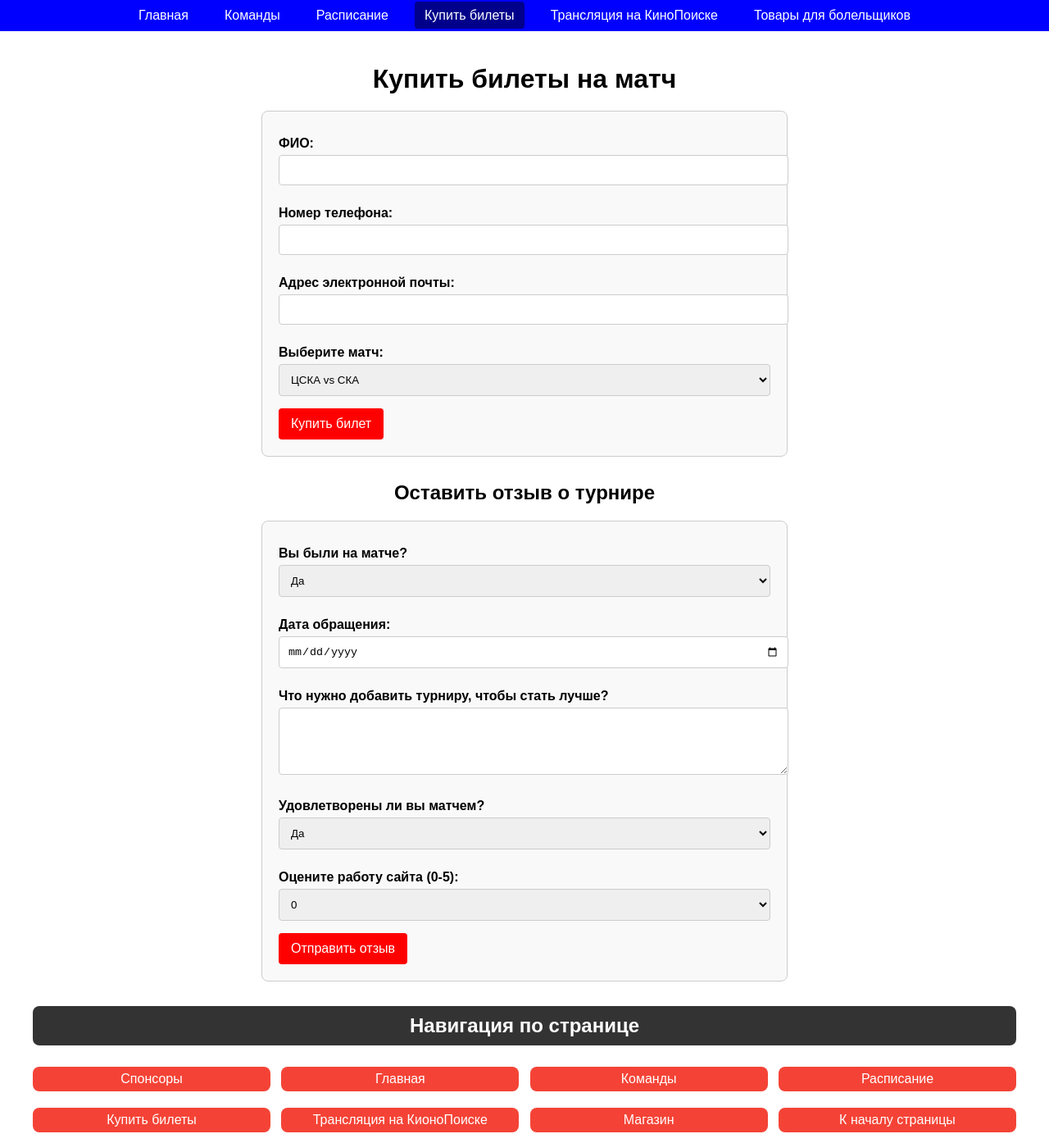
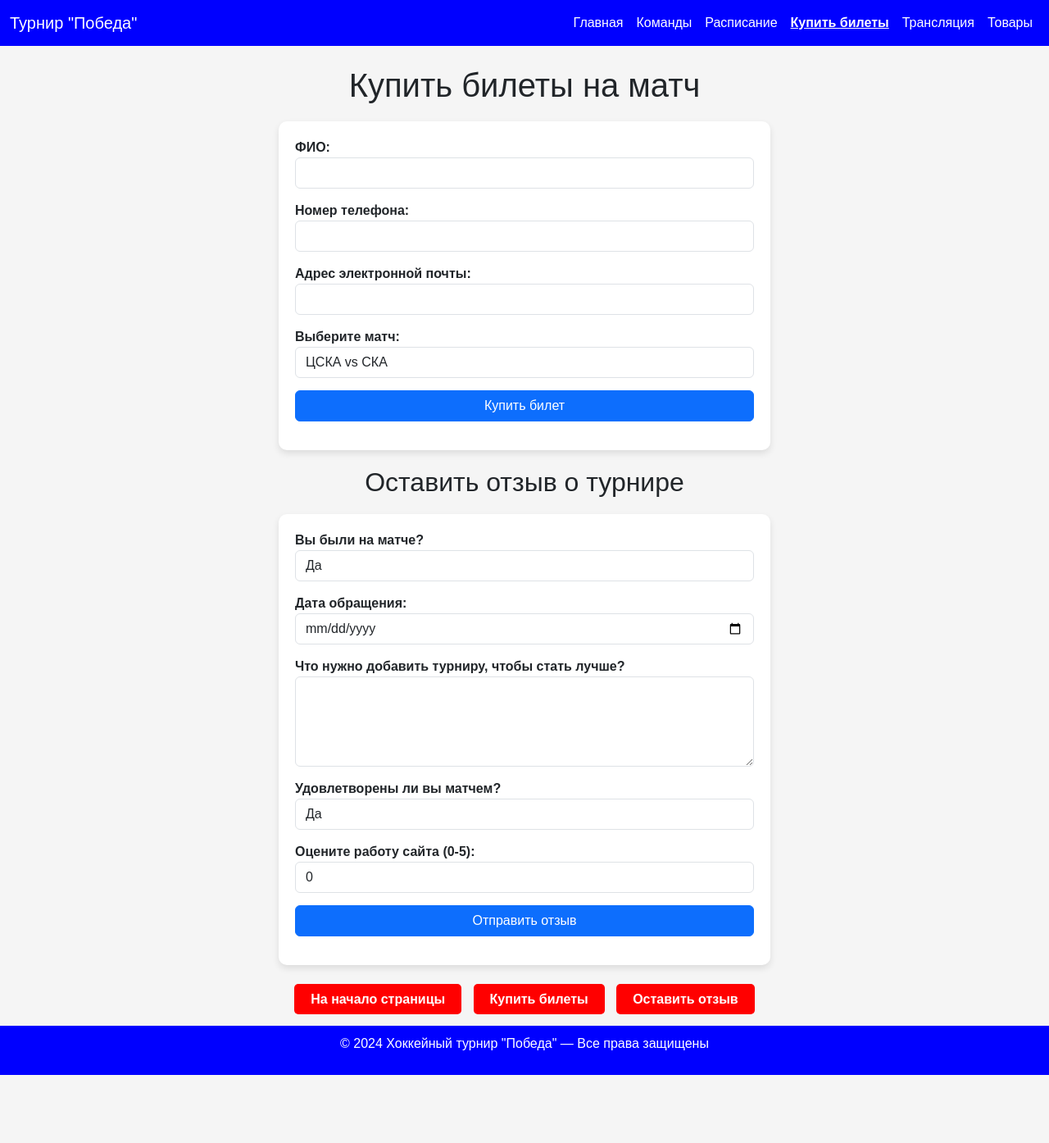
Before and after one commit to Alexey-Kor/HTPOBEDA, a plain HTML site: page tickets.html in a window 1280 px wide. Shown: the top 1394 px of the page at 82% size. After the commit the page ends 1311 px from the top, so only its background shows below. Drawn offline with nearby package versions, Linux system fonts and the light colour scheme.

Commit message:
tickets.html

```diff
--- a/tickets.html
+++ b/tickets.html
@@ -2,67 +2,150 @@
 <html lang="ru">
 <head>
     <meta charset="UTF-8">
+    <meta name="viewport" content="width=device-width, initial-scale=1.0">
     <title>Купить билеты - Хоккейный турнир "Победа"</title>
-    <link rel="stylesheet" href="style.css">
+    <link href="https://cdn.jsdelivr.net/npm/bootstrap@5.3.1/dist/css/bootstrap.min.css" rel="stylesheet">
+    <style>
+        body {
+            font-family: Arial, sans-serif;
+            background-color: #f5f5f5;
+        }
+
+        .navbar {
+            background-color: blue;
+        }
+
+        .navbar-nav .nav-link {
+            color: white;
+        }
+
+        .navbar-nav .nav-link.active {
+            font-weight: bold;
+            text-decoration: underline;
+        }
+
+        h1, h2 {
+            text-align: center;
+            margin: 20px 0;
+        }
+
+        form {
+            max-width: 600px;
+            margin: 0 auto;
+            padding: 20px;
+            background-color: white;
+            border-radius: 10px;
+            box-shadow: 0 4px 8px rgba(0, 0, 0, 0.1);
+        }
+
+        form label {
+            font-weight: bold;
+        }
+
+        form input, form select, form textarea, form button {
+            margin-bottom: 15px;
+        }
+
+        form button {
+            width: 100%;
+        }
+
+        .btn-container {
+            margin-top: 30px;
+            text-align: center;
+        }
+
+        .btn-container a {
+            margin: 5px;
+            padding: 10px 20px;
+            color: white;
+            background-color: red;
+            border-radius: 5px;
+            text-decoration: none;
+            font-weight: bold;
+        }
+
+        .btn-container a:hover {
+            background-color: darkred;
+            text-decoration: none;
+        }
+
+        footer {
+            margin-top: 20px;
+            background-color: blue;
+            color: white;
+            text-align: center;
+            padding: 10px 0;
+        }
+    </style>
 </head>
 <body>
-
-    <nav>
-        <ul>
-            <li><a href="index.html">Главная</a></li>
-            <li><a href="teams.html">Команды</a></li>
-            <li><a href="schedule.html">Расписание</a></li>
-            <li><a href="tickets.html" class="active">Купить билеты</a></li>
-            <li><a href="https://www.kinopoisk.ru/" target="_blank">Трансляция на КиноПоиске</a></li>
-            <li><a href="shop.html">Товары для болельщиков</a></li>
-        </ul>
+    <!-- Навигация -->
+    <nav class="navbar navbar-expand-lg navbar-dark">
+        <div class="container-fluid">
+            <a class="navbar-brand" href="#">Турнир "Победа"</a>
+            <button class="navbar-toggler" type="button" data-bs-toggle="collapse" data-bs-target="#navbarNav" aria-controls="navbarNav" aria-expanded="false" aria-label="Переключить навигацию">
+                <span class="navbar-toggler-icon"></span>
+            </button>
+            <div class="collapse navbar-collapse" id="navbarNav">
+                <ul class="navbar-nav ms-auto">
+                    <li class="nav-item"><a class="nav-link" href="index.html">Главная</a></li>
+                    <li class="nav-item"><a class="nav-link" href="teams.html">Команды</a></li>
+                    <li class="nav-item"><a class="nav-link" href="schedule.html">Расписание</a></li>
+                    <li class="nav-item"><a class="nav-link active" href="tickets.html">Купить билеты</a></li>
+                    <li class="nav-item"><a class="nav-link" href="https://www.kinopoisk.ru/" target="_blank">Трансляция</a></li>
+                    <li class="nav-item"><a class="nav-link" href="shop.html">Товары</a></li>
+                </ul>
+            </div>
+        </div>
     </nav>
 
-    <main>
-        <h1>Купить билеты на матч</h1>
-        <form id="ticketForm" class="ticket-form" onsubmit="handleTicketFormSubmit(event)">
+    <!-- Основной контент -->
+    <main class="container mt-4">
+        <h1 id="top">Купить билеты на матч</h1>
+        <form id="ticketForm" onsubmit="handleTicketFormSubmit(event)">
             <label for="fullName">ФИО:</label>
-            <input type="text" id="fullName" name="fullName" required>
+            <input type="text" id="fullName" name="fullName" class="form-control" required>
 
             <label for="phone">Номер телефона:</label>
-            <input type="tel" id="phone" name="phone" required>
+            <input type="tel" id="phone" name="phone" class="form-control" required>
 
             <label for="email">Адрес электронной почты:</label>
-            <input type="email" id="email" name="email" required>
+            <input type="email" id="email" name="email" class="form-control" required>
 
             <label for="match">Выберите матч:</label>
-            <select id="match" name="match" required>
+            <select id="match" name="match" class="form-control" required>
                 <option value="ЦСКА vs СКА">ЦСКА vs СКА</option>
                 <option value="Динамо vs Спартак">Динамо vs Спартак</option>
                 <option value="ЦСКА vs Динамо">ЦСКА vs Динамо</option>
                 <option value="СКА vs Спартак">СКА vs Спартак</option>
             </select>
 
-            <button type="submit">Купить билет</button>
+            <button type="submit" class="btn btn-primary">Купить билет</button>
         </form>
 
-        <h2>Оставить отзыв о турнире</h2>
-        <form id="feedbackForm" class="feedback-form" onsubmit="handleFeedbackFormSubmit(event)">
+        <h2 id="feedback">Оставить отзыв о турнире</h2>
+        <form id="feedbackForm" onsubmit="handleFeedbackFormSubmit(event)">
             <label for="attended">Вы были на матче?</label>
-            <select id="attended" name="attended" required>
+            <select id="attended" name="attended" class="form-control" required>
                 <option value="да">Да</option>
                 <option value="нет">Нет</option>
             </select>
 
             <label for="date">Дата обращения:</label>
-            <input type="date" id="date" name="date" required>
+            <input type="date" id="date" name="date" class="form-control" required>
 
             <label for="improvements">Что нужно добавить турниру, чтобы стать лучше?</label>
-            <textarea id="improvements" name="improvements" rows="4" required></textarea>
+            <textarea id="improvements" name="improvements" class="form-control" rows="4" required></textarea>
 
             <label for="satisfaction">Удовлетворены ли вы матчем?</label>
-            <select id="satisfaction" name="satisfaction" required>
+            <select id="satisfaction" name="satisfaction" class="form-control" required>
                 <option value="да">Да</option>
                 <option value="нет">Нет</option>
             </select>
 
             <label for="rating">Оцените работу сайта (0-5):</label>
-            <select id="rating" name="rating" required>
+            <select id="rating" name="rating" class="form-control" required>
                 <option value="0">0</option>
                 <option value="1">1</option>
                 <option value="2">2</option>
@@ -71,57 +154,42 @@
                 <option value="5">5</option>
             </select>
 
-            <button type="submit">Отправить отзыв</button>
+            <button type="submit" class="btn btn-primary">Отправить отзыв</button>
         </form>
-        <div class="navigation-container">
-            <h3>Навигация по странице</h3>
-            <ul class="list-unstyled">
-              <li><a href="sponsors.html">Спонсоры</a></li>
-              <li><a href="index.html">Главная</a></li>
-              <li><a href="teams.html">Команды</a></li>
-              <li><a href="schedule.html">Расписание</a></li>
-              <li><a href="tickets.html">Купить билеты</a></li>
-              <li><a href="https://www.kinopoisk.ru/" target="_blank">Трансляция на КионоПоиске</a></li>
-              <li><a href="shop.html">Магазин</a></li>
-              <li><a href="#top">К началу страницы</a></li>
-            </ul>
-          </div>
+
+        <!-- Навигация по странице -->
+        <div class="btn-container">
+            <a href="#top">На начало страницы</a>
+            <a href="#ticketForm">Купить билеты</a>
+            <a href="#feedback">Оставить отзыв</a>
+        </div>
     </main>
 
+    <!-- Футер -->
     <footer>
         <p>© 2024 Хоккейный турнир "Победа" — Все права защищены</p>
     </footer>
 
+    <!-- Скрипты -->
     <script>
         function handleTicketFormSubmit(event) {
             event.preventDefault();
-
-
             const fullName = document.getElementById('fullName').value;
             const phone = document.getElementById('phone').value;
             const email = document.getElementById('email').value;
             const match = document.getElementById('match').value;
-
-
             const url = `https://www.khl.ru/?fullName=${encodeURIComponent(fullName)}&phone=${encodeURIComponent(phone)}&email=${encodeURIComponent(email)}&match=${encodeURIComponent(match)}`;
-
-
             window.location.href = url;
         }
 
         function handleFeedbackFormSubmit(event) {
             event.preventDefault();
-
-
             const attended = document.getElementById('attended').value;
             const date = document.getElementById('date').value;
             const improvements = document.getElementById('improvements').value;
             const satisfaction = document.getElementById('satisfaction').value;
             const rating = document.getElementById('rating').value;
-
-
             const url = `https://www.khl.ru/?attended=${encodeURIComponent(attended)}&date=${encodeURIComponent(date)}&improvements=${encodeURIComponent(improvements)}&satisfaction=${encodeURIComponent(satisfaction)}&rating=${encodeURIComponent(rating)}`;
-
             window.location.href = url;
         }
     </script>
```
